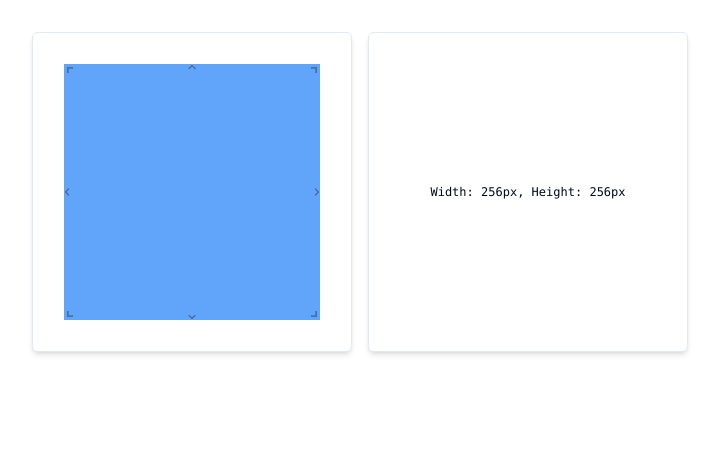
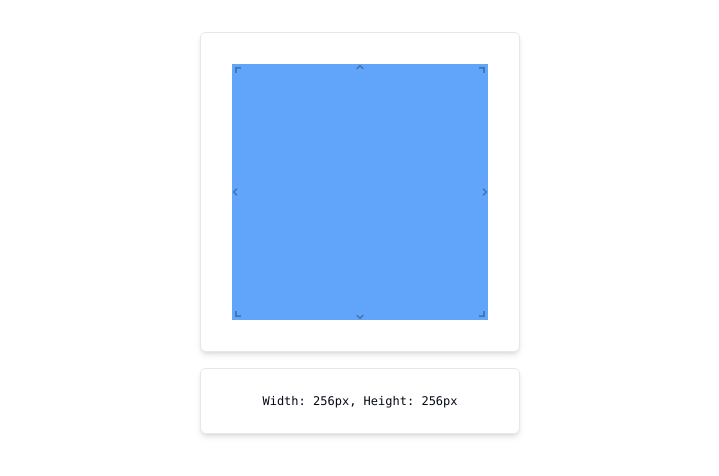
Before and after one commit to dbr787/absurd-rock, a Next.js app: page / in a window 1280 px wide. Shown: the top 476 px of the page, without its empty margins (280-999 px from the left). Built offline with nearby package versions, Linux system fonts and the light colour scheme.

Commit message:
update text onresize and layout vertical

```diff
--- a/components/ResizableRectangle2.tsx
+++ b/components/ResizableRectangle2.tsx
@@ -9,21 +9,22 @@ const ResizableRectangle: React.FC = () => {
   const [dimensions, setDimensions] = useState({ width: 256, height: 256 });
 
   return (
-    <div className="p-8 flex justify-center space-x-4">
+    <div className="p-8 flex flex-col items-center space-y-4">
       <div className="border rounded-md p-6 border-solid bg-white shadow-md w-[320px] h-[320px] flex items-center justify-center">
         <ResizableBox
           width={dimensions.width}
           height={dimensions.height}
           minConstraints={[4, 4]}
           maxConstraints={[256, 256]}
-          onResizeStop={(event, { size }) =>
+          onResize={(event, { size }) =>
             setDimensions({ width: size.width, height: size.height })
           }
           resizeHandles={["s", "e", "w", "n", "se", "sw", "ne", "nw"]}
           className="bg-blue-400"
+          draggableOpts={{ grid: [1, 1] }}
         ></ResizableBox>
       </div>
-      <div className="border rounded-md p-6 border-solid bg-white shadow-md w-[320px] h-[320px] flex items-center justify-center text-center text-xs font-mono">
+      <div className="border rounded-md p-6 border-solid bg-white shadow-md w-[320px] flex items-center justify-center text-center text-xs font-mono">
         Width: {dimensions.width}px, Height: {dimensions.height}px
       </div>
     </div>
```
